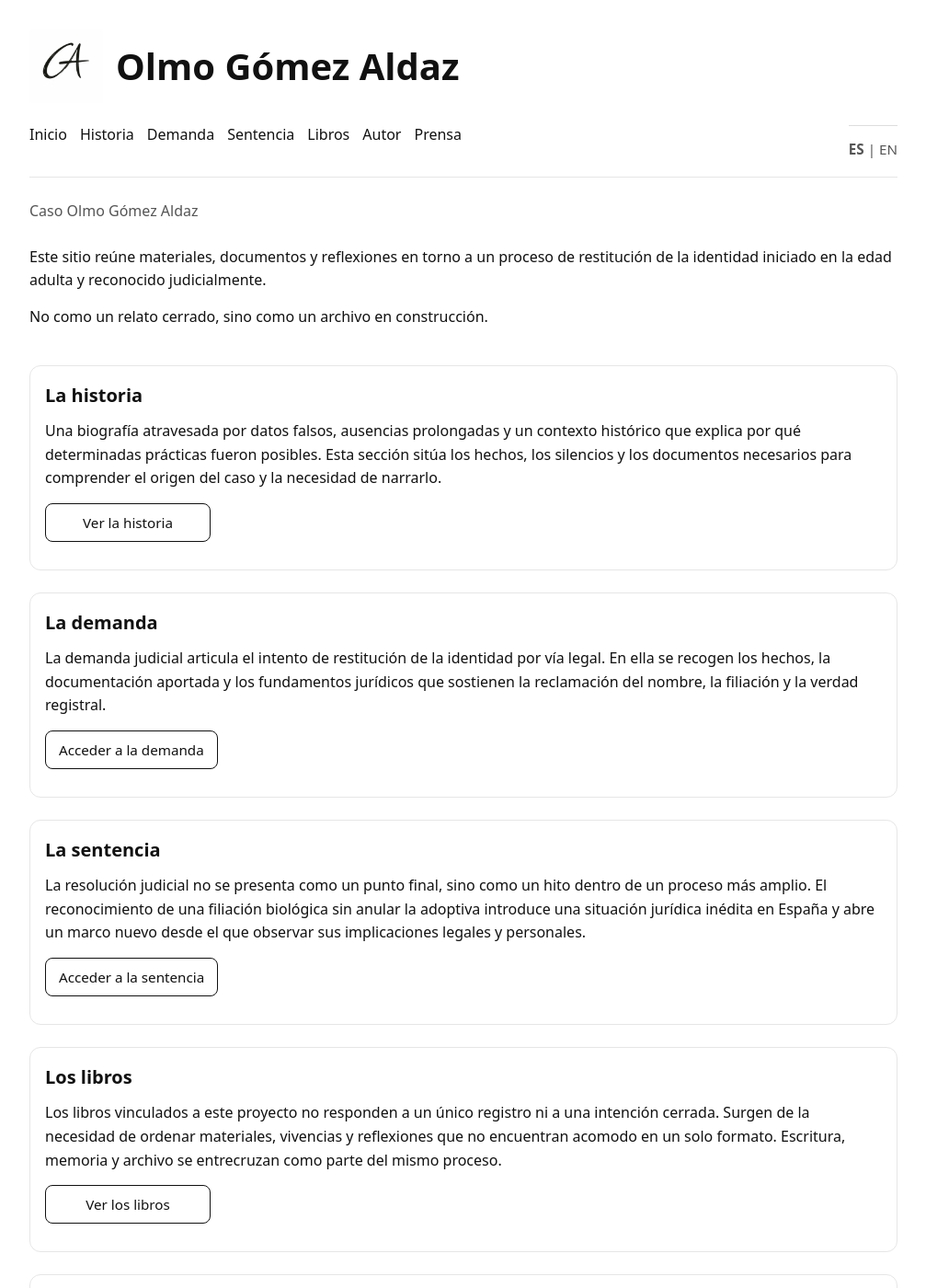
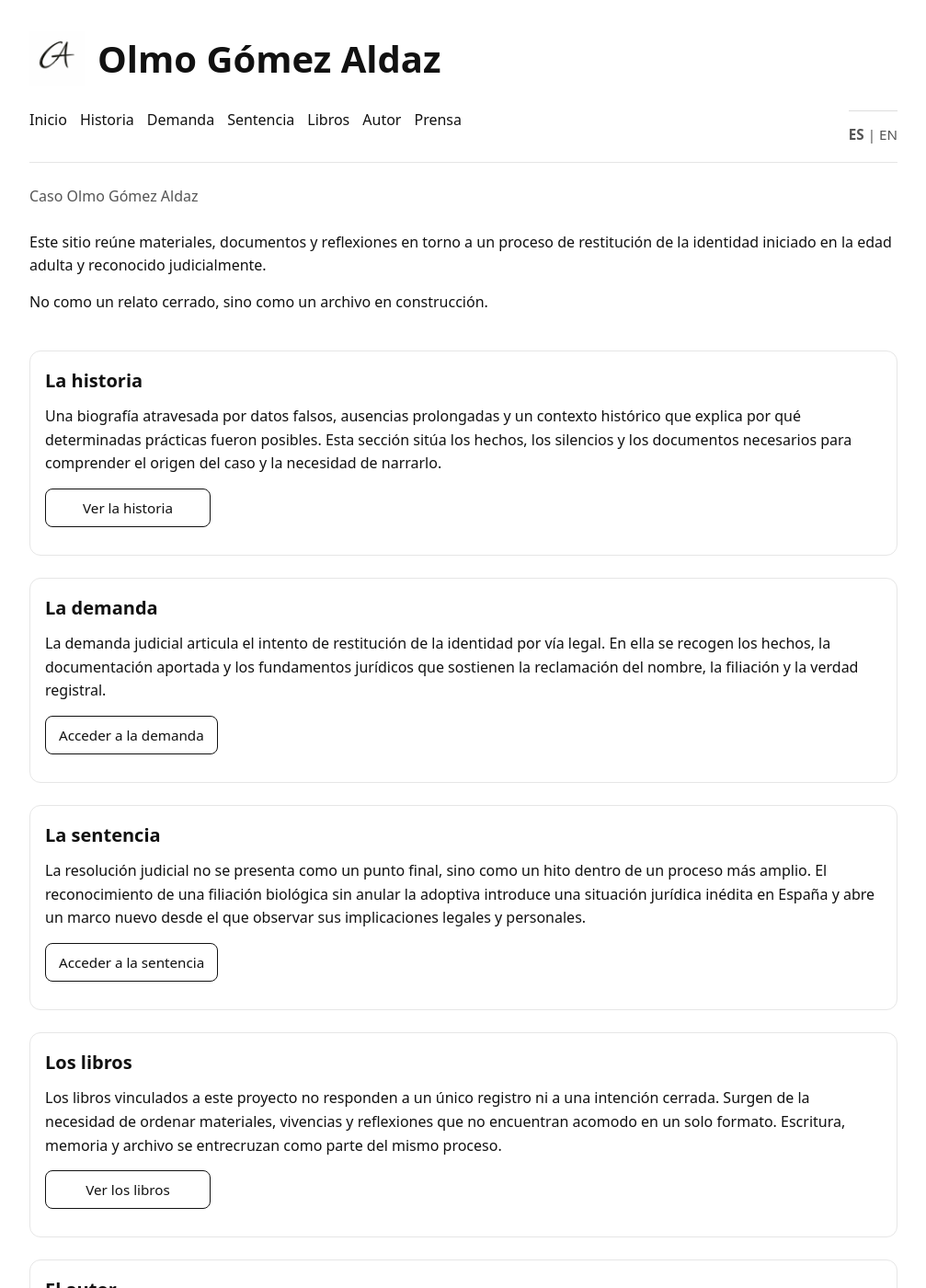
Before and after one commit to olmogaldaz/olmogaldaz.github.io, a Jekyll site: the page built from index.html, in a window 1280 px wide and 1400 px high. Shown: the whole window at 92% size, without its empty margins (136-1143 px from the left). Built offline with Jekyll 4.4.1, drawn with Linux system fonts in a browser that asks for light colours.

Commit message:
Update style.css

```diff
--- a/css/style.css
+++ b/css/style.css
@@ -86,7 +86,7 @@ header h1{
 }
 
 .site-title .logo-ga {
-  height: 80px;   /* ajusta si lo quieres más pequeño */
+  height: 60px;   /* ajusta si lo quieres más pequeño */
   width: auto;
   display: block;
 }
```
